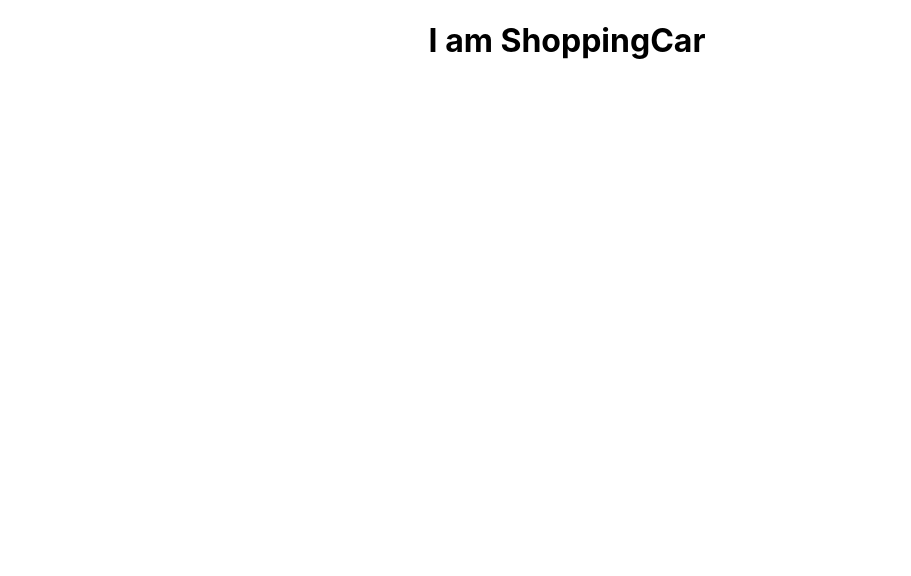
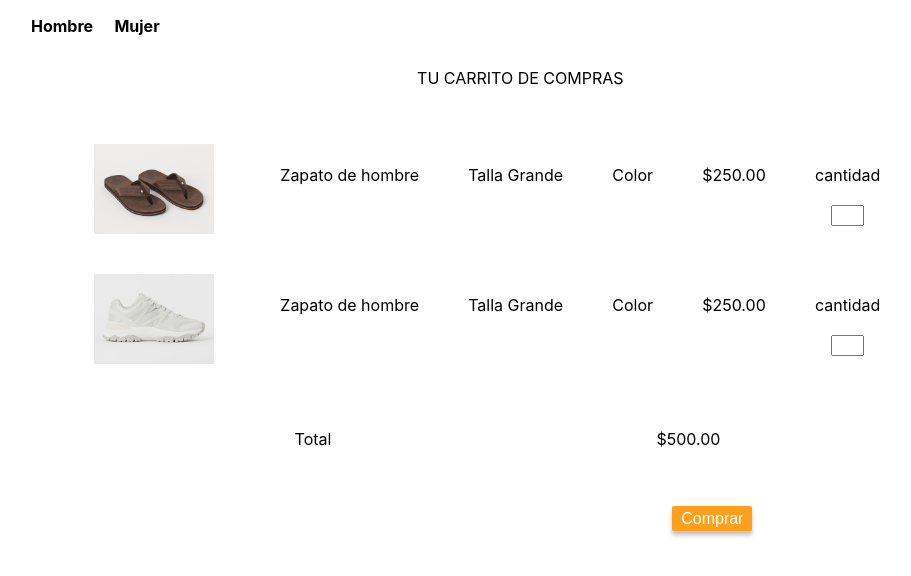
Before and after one commit to KarinaKanoDev/TotalLook, a React (Create React App) app: page /ShoppingCar in a window 1280 px wide. Shown: the top 576 px of the page, without its empty margins (73-984 px from the left). Built offline with nearby package versions, Linux system fonts and the light colour scheme.

Commit message:
maquetación de carrito de compras

```diff
--- a/package.json
+++ b/package.json
@@ -35,5 +35,9 @@
       "last 1 firefox version",
       "last 1 safari version"
     ]
+  },
+  "devDependencies": {
+    "@iconify-icons/akar-icons": "^1.1.11",
+    "@iconify/react": "^1.1.4"
   }
 }
--- a/src/App.js
+++ b/src/App.js
@@ -1,4 +1,6 @@
 import './App.css';
+import './ComponentView/shoppingCar/ShoppingCar.css'
+
 import React from "react";
 import {
   BrowserRouter as Router,
--- /dev/null
+++ b/src/ComponentView/homePage/Carrousel.js
@@ -0,0 +1 @@
+// Carrouscel de promociones
--- a/src/ComponentView/homePage/Carrucel.js
+++ /dev/null
@@ -1 +0,0 @@
-// Carrucel de promociones
--- a/src/ComponentView/shoppingCar/ShoppingCar.css
+++ b/src/ComponentView/shoppingCar/ShoppingCar.css
@@ -0,0 +1,74 @@
+@import url('https://fonts.googleapis.com/css2?family=Nunito:wght@200;300&display=swap');
+
+.main-container{
+    display: flex;
+    align-items: center;
+    justify-content: space-evenly;
+
+}
+.main-container2{
+    width: 1000px
+}
+.container-categorias{
+    display: flex;
+    flex-direction: row;
+    width: 150px;
+    justify-content: space-around;
+}
+.categories{
+    font-weight: bold;
+}
+.container-compras{
+    display: flex;
+    justify-content: flex-start;
+    justify-content: center;
+}
+.container-img{
+    width:120px;
+    height:90px;
+}
+.container-description{
+    display: flex;
+    flex-direction: row;
+    width: 600px;
+    justify-content: space-between;
+}
+.container-product{
+    display: flex;
+    flex-direction: row;
+    justify-content: space-around;
+    margin: 40px;
+    align-items: center;
+}
+.trash{
+    width: 60px;
+}
+.container-cantidad{
+    display: flex;
+    flex-direction: column;
+}
+.boton-comprar{
+    position: initial;
+    width: 80px;
+    height: 25px;
+    background: #FF9F1C;
+    box-shadow: 0px 4px 4px rgba(0, 0, 0, 0.25);
+    font-size: 1rem;
+    border: none;
+    border-radius: 5%;
+    margin: 2rem 0rem 1rem 24rem;
+    color:white;
+}
+.numbers{
+    width: 25px;
+    margin: 4px;
+}
+.container-total{
+    display: flex;
+    flex-direction: row;
+    justify-content: flex-end;
+}
+.PTotal{
+    margin: 25px;
+    margin-right: 300px;
+}
--- a/src/ComponentView/shoppingCar/ShoppingCar.jsx
+++ b/src/ComponentView/shoppingCar/ShoppingCar.jsx
@@ -1,4 +1,12 @@
 import React from 'react';
+import zapatohombremodelo2 from "../../Assets/productsMan/zapatohombremodelo2.png"
+import zapatohombremodelo3 from "../../Assets/productsMan/zapatohombremodelo3.png"
+
+import { Icon, InlineIcon } from '@iconify/react';
+import trashCan from '@iconify-icons/akar-icons/trash-can';
+import circleMinus from '@iconify-icons/akar-icons/circle-minus';
+import circlePlus from '@iconify-icons/akar-icons/circle-plus';
+
 
 import {Footer} from '../generalComponents/Footer'
 import {Header} from '../generalComponents/Header'
@@ -7,9 +15,61 @@ export function ShoppingCar() {
 
     return(
 
+        <div className='main-container'>
+            <div className='main-container2'>
+            <Header />
+            <div className="container-categorias">
+            <p className='categories'>Hombre</p>
+            <p className='categories'>Mujer</p>
+            </div>
+            <div className='container-compras'>
+            <p className=''>TU CARRITO DE COMPRAS</p>
+            </div>
+            <div className='container-product'>
+        <img className='container-img' src={zapatohombremodelo3} alt="" />
+        <div className='container-description'>
+        <p>Zapato de hombre</p>
+        <p>Talla Grande</p>
+        <p>Color</p>
+        <p>$250.00</p>
+        <div className='container-cantidad'>
+        <p>cantidad</p>
         <div>
-            <Header />
-            <h1>I am ShoppingCar</h1>
+        <Icon icon={circlePlus} color="#FF9F1C" />
+        <input className='numbers' type="number"/>
+        <Icon icon={circleMinus} color="#FF9F1C" />
+        </div>
+        </div>
+        </div>
+        <Icon className='trash' icon={trashCan} color="#FF9F1C" />
+        </div>
+
+        <div className='container-product'>
+        <img className='container-img' src={zapatohombremodelo2} alt="" />
+        <div className='container-description'>
+        <p>Zapato de hombre</p>
+        <p>Talla Grande</p>
+        <p>Color</p>
+        <p>$250.00</p>
+        <div className='container-cantidad'>
+        <p>cantidad</p>
+        <div>
+        <Icon icon={circlePlus} color="#FF9F1C" />
+        <input className='numbers' type="number"/>
+        <Icon icon={circleMinus} color="#FF9F1C" />
+        </div>
+        </div>
+        </div>
+        <Icon className='trash' icon={trashCan} color="#FF9F1C" />
+        </div>
+
+        <div className='container-total'>
+            <p className='PTotal'>Total</p>
+            <p className='PTotal'>$500.00</p>
+        </div>
+
+        <button className='boton-comprar'>Comprar</button>
+        </div>
             <Footer />
         </div>
 
```
Also changed, not shown: 1 other file (tests, documents, lock files or other folders).
